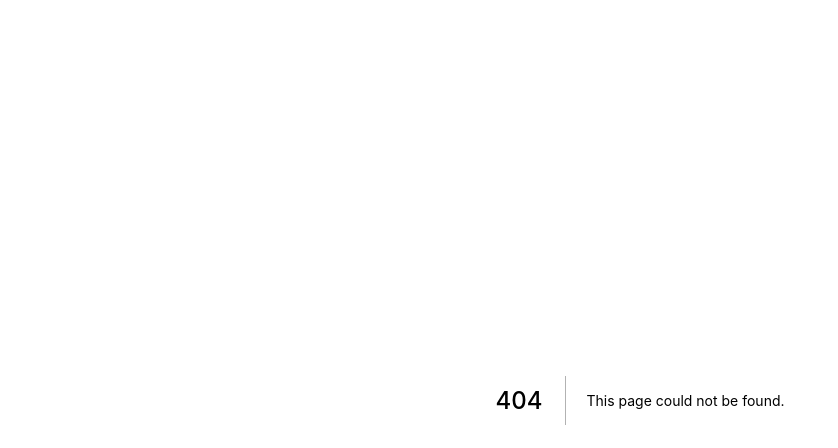
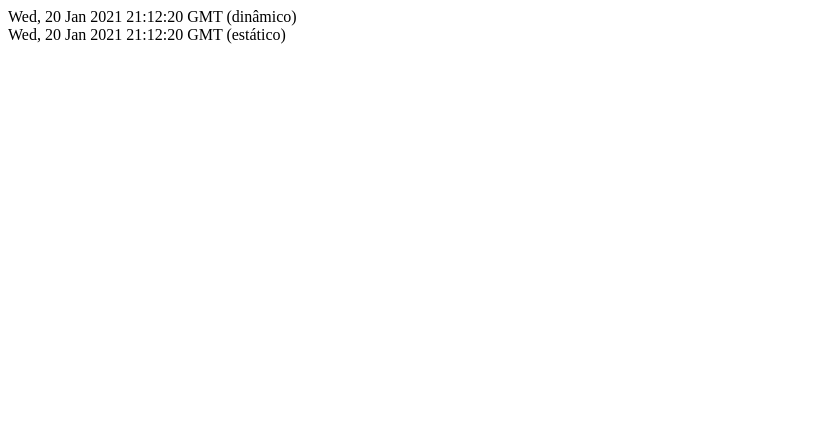
Before and after one commit to Andregdm/cata-preco, a Next.js app: page /tempo in a window 1280 px wide. Before the commit this address had no page. Shown: the top 448 px of the page, without its empty margins (0-838 px from the left). Built offline with nearby package versions, Linux system fonts and the light colour scheme.

Commit message:
pagina tempo com opcao dinamica e estatica e revalidate

```diff
--- /dev/null
+++ b/pages/tempo.js
@@ -0,0 +1,27 @@
+function Tempo(props) {
+    console.log('> Passando pelo frontend;')
+    const dynamicDate = new Date();
+    const dynamicDateString = dynamicDate.toGMTString();
+
+    return (
+        <div>
+            <div>{dynamicDateString} (dinâmico)</div>
+            <div>{props.staticDateString} (estático)</div>
+        </div>
+    )
+}
+
+export function getStaticProps() {
+    console.log('> Passando pelo getStaticProps();')
+    const staticDate = new Date();
+    const staticDateString = staticDate.toGMTString();
+
+    return {
+        props: {
+            staticDateString
+        },
+        revalidate: 1
+    }
+}
+
+export default Tempo;
```
Also changed, not shown: pages/index.js (+18 -13 lines), pages/sobre.js (added, +15 -0 lines).
